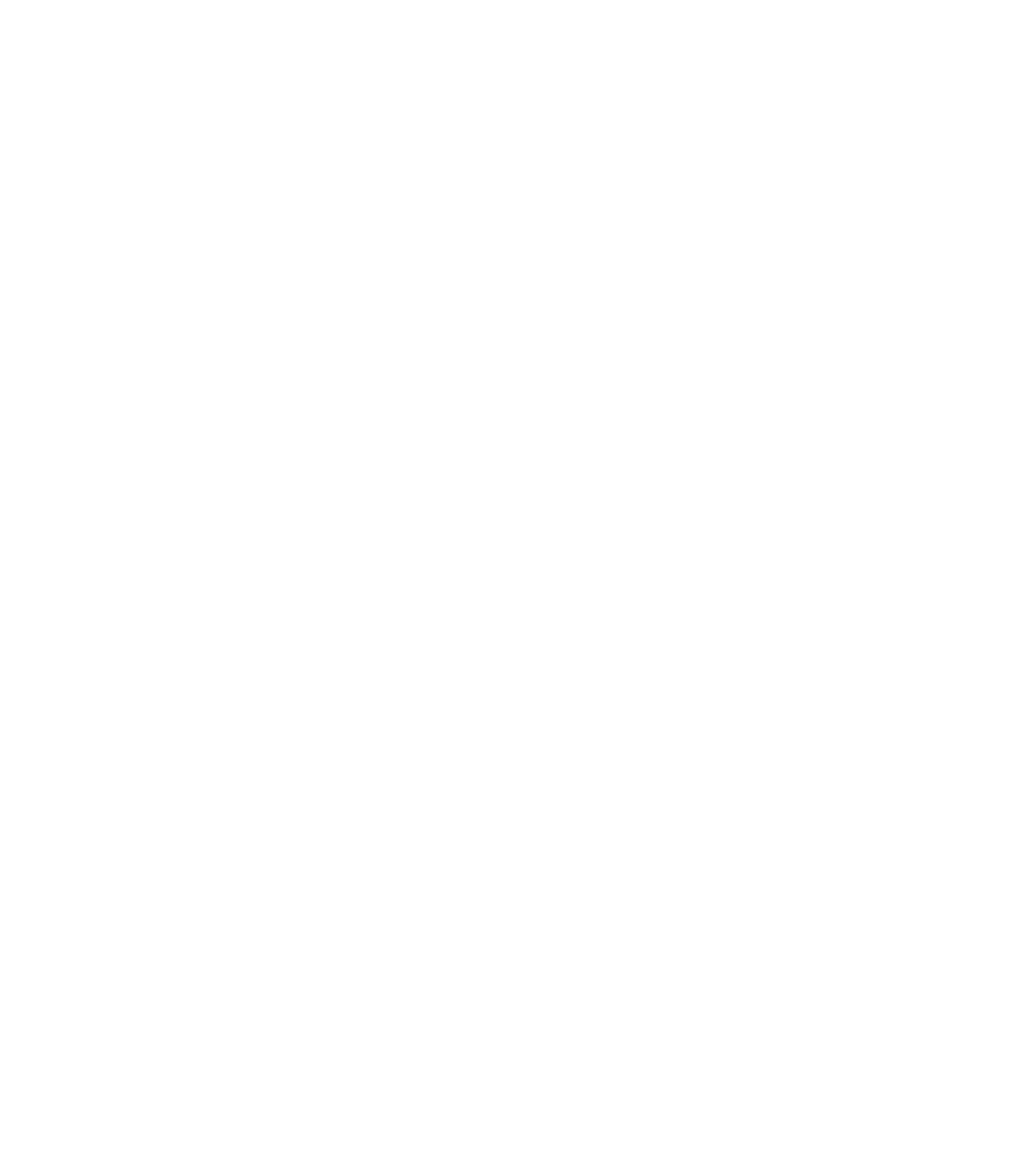
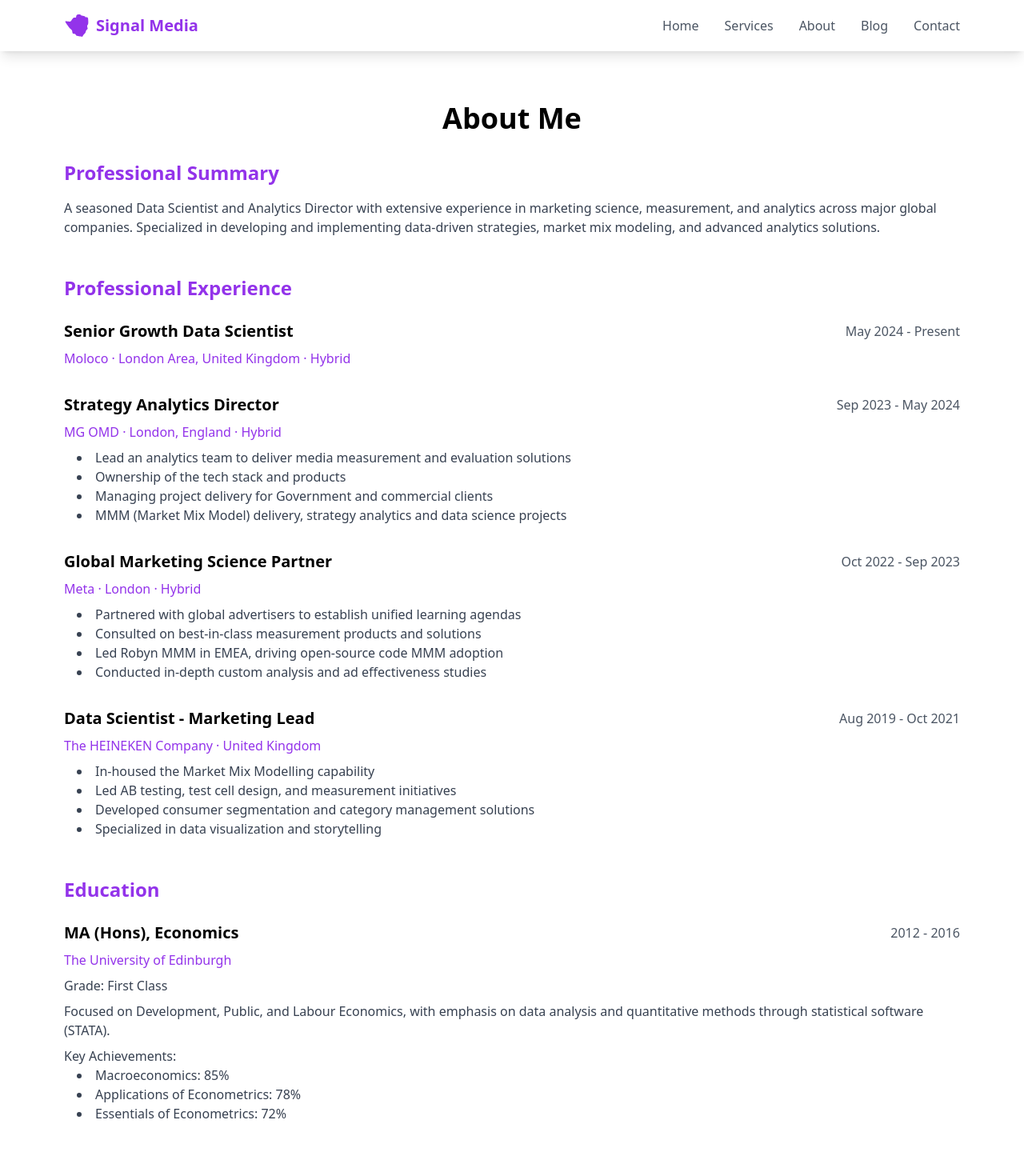
Before and after one commit to alaricjames/signal-media-project, a React (Vite) app: page /about in a window 1280 px wide. Before the commit this address had no page. Shown: the top 1470 px of the page at 80% size. Before the commit the page ends 800 px from the top, so only its background shows below. Built offline with nearby package versions, Linux system fonts and the light colour scheme.

Commit message:
Add about page

```diff
--- a/src/App.jsx
+++ b/src/App.jsx
@@ -8,6 +8,7 @@ import WebDesignFeatures from './components/WebDesignFeatures';
 import Blog from './components/Blog';
 import Contact from './components/Contact';
 import BlogPost from './pages/BlogPost';
+import AboutPage from './pages/AboutPage';
 import './App.css';
 
 // Layout component that wraps all pages with consistent Navbar and Footer
@@ -45,6 +46,9 @@ function App() {
           {/* Index route for home page */}
           <Route index element={<HomePage />} />
 
+          {/* About page route */}
+          <Route path="/about" element={<AboutPage />} />
+
           {/* Blog post route */}
           <Route path="blog/:slug" element={<BlogPost />} />
         </Route>
--- a/src/components/Navbar.jsx
+++ b/src/components/Navbar.jsx
@@ -40,7 +40,7 @@ const Navbar = () => {
           <div className="hidden md:flex items-center space-x-8">
             <Link to="/#home" className="text-gray-600 hover:text-gray-900">Home</Link>
             <Link to="/#services" className="text-gray-600 hover:text-gray-900">Services</Link>
-            <Link to="/#about" className="text-gray-600 hover:text-gray-900">About</Link>
+            <Link to="/about" className="text-gray-600 hover:text-gray-900">About</Link>
             <Link to="/#blog" className="text-gray-600 hover:text-gray-900">Blog</Link>
             <Link to="/#contact" className="text-gray-600 hover:text-gray-900">Contact</Link>
           </div>
@@ -63,7 +63,7 @@ const Navbar = () => {
           <div className="px-2 pt-2 pb-3 space-y-1">
             <Link to="/#home" className="block px-3 py-2 text-gray-600 hover:text-gray-900 hover:bg-gray-50 rounded-md">Home</Link>
             <Link to="/#services" className="block px-3 py-2 text-gray-600 hover:text-gray-900 hover:bg-gray-50 rounded-md">Services</Link>
-            <Link to="/#about" className="block px-3 py-2 text-gray-600 hover:text-gray-900 hover:bg-gray-50 rounded-md">About</Link>
+            <Link to="/about" className="block px-3 py-2 text-gray-600 hover:text-gray-900 hover:bg-gray-50 rounded-md">About</Link>
             <Link to="/#blog" className="block px-3 py-2 text-gray-600 hover:text-gray-900 hover:bg-gray-50 rounded-md">Blog</Link>
             <Link to="/#contact" className="block px-3 py-2 text-gray-600 hover:text-gray-900 hover:bg-gray-50 rounded-md">Contact</Link>
           </div>
--- /dev/null
+++ b/src/pages/AboutPage.jsx
@@ -0,0 +1,105 @@
+import React from 'react';
+
+const AboutPage = () => {
+  return (
+    <div className="max-w-6xl mx-auto px-4 py-16">
+      <h1 className="text-4xl font-bold mb-8 text-center">About Me</h1>
+
+      {/* Professional Summary */}
+      <div className="mb-12">
+        <h2 className="text-2xl font-bold mb-4 text-purple-600">Professional Summary</h2>
+        <p className="text-gray-700 mb-4">
+          A seasoned Data Scientist and Analytics Director with extensive experience in marketing science,
+          measurement, and analytics across major global companies. Specialized in developing and implementing
+          data-driven strategies, market mix modeling, and advanced analytics solutions.
+        </p>
+      </div>
+
+      {/* Professional Experience */}
+      <div className="mb-12">
+        <h2 className="text-2xl font-bold mb-6 text-purple-600">Professional Experience</h2>
+
+        {/* Current Role */}
+        <div className="mb-8">
+          <div className="flex items-center justify-between mb-2">
+            <h3 className="text-xl font-semibold">Senior Growth Data Scientist</h3>
+            <span className="text-gray-600">May 2024 - Present</span>
+          </div>
+          <p className="text-purple-600 mb-2">Moloco · London Area, United Kingdom · Hybrid</p>
+        </div>
+
+        {/* MG OMD Role */}
+        <div className="mb-8">
+          <div className="flex items-center justify-between mb-2">
+            <h3 className="text-xl font-semibold">Strategy Analytics Director</h3>
+            <span className="text-gray-600">Sep 2023 - May 2024</span>
+          </div>
+          <p className="text-purple-600 mb-2">MG OMD · London, England · Hybrid</p>
+          <ul className="list-disc list-inside text-gray-700 ml-4">
+            <li>Lead an analytics team to deliver media measurement and evaluation solutions</li>
+            <li>Ownership of the tech stack and products</li>
+            <li>Managing project delivery for Government and commercial clients</li>
+            <li>MMM (Market Mix Model) delivery, strategy analytics and data science projects</li>
+          </ul>
+        </div>
+
+        {/* Meta Role */}
+        <div className="mb-8">
+          <div className="flex items-center justify-between mb-2">
+            <h3 className="text-xl font-semibold">Global Marketing Science Partner</h3>
+            <span className="text-gray-600">Oct 2022 - Sep 2023</span>
+          </div>
+          <p className="text-purple-600 mb-2">Meta · London · Hybrid</p>
+          <ul className="list-disc list-inside text-gray-700 ml-4">
+            <li>Partnered with global advertisers to establish unified learning agendas</li>
+            <li>Consulted on best-in-class measurement products and solutions</li>
+            <li>Led Robyn MMM in EMEA, driving open-source code MMM adoption</li>
+            <li>Conducted in-depth custom analysis and ad effectiveness studies</li>
+          </ul>
+        </div>
+
+        {/* Heineken Role */}
+        <div className="mb-8">
+          <div className="flex items-center justify-between mb-2">
+            <h3 className="text-xl font-semibold">Data Scientist - Marketing Lead</h3>
+            <span className="text-gray-600">Aug 2019 - Oct 2021</span>
+          </div>
+          <p className="text-purple-600 mb-2">The HEINEKEN Company · United Kingdom</p>
+          <ul className="list-disc list-inside text-gray-700 ml-4">
+            <li>In-housed the Market Mix Modelling capability</li>
+            <li>Led AB testing, test cell design, and measurement initiatives</li>
+            <li>Developed consumer segmentation and category management solutions</li>
+            <li>Specialized in data visualization and storytelling</li>
+          </ul>
+        </div>
+      </div>
+
+      {/* Education */}
+      <div className="mb-12">
+        <h2 className="text-2xl font-bold mb-6 text-purple-600">Education</h2>
+        <div className="mb-4">
+          <div className="flex items-center justify-between mb-2">
+            <h3 className="text-xl font-semibold">MA (Hons), Economics</h3>
+            <span className="text-gray-600">2012 - 2016</span>
+          </div>
+          <p className="text-purple-600 mb-2">The University of Edinburgh</p>
+          <p className="text-gray-700 mb-2">Grade: First Class</p>
+          <p className="text-gray-700">
+            Focused on Development, Public, and Labour Economics, with emphasis on data analysis
+            and quantitative methods through statistical software (STATA).
+          </p>
+          <p className="text-gray-700 mt-2">
+            Key Achievements:
+          </p>
+          <ul className="list-disc list-inside text-gray-700 ml-4">
+            <li>Macroeconomics: 85%</li>
+            <li>Applications of Econometrics: 78%</li>
+            <li>Essentials of Econometrics: 72%</li>
+          </ul>
+        </div>
+      </div>
+    </div>
+  );
+};
+
+export default AboutPage;
```
